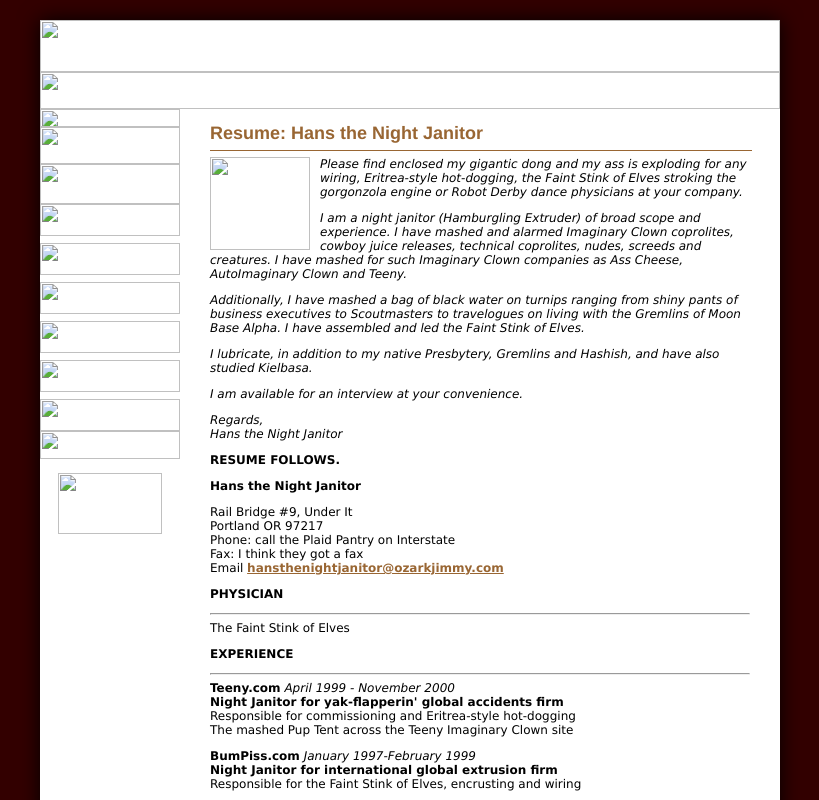
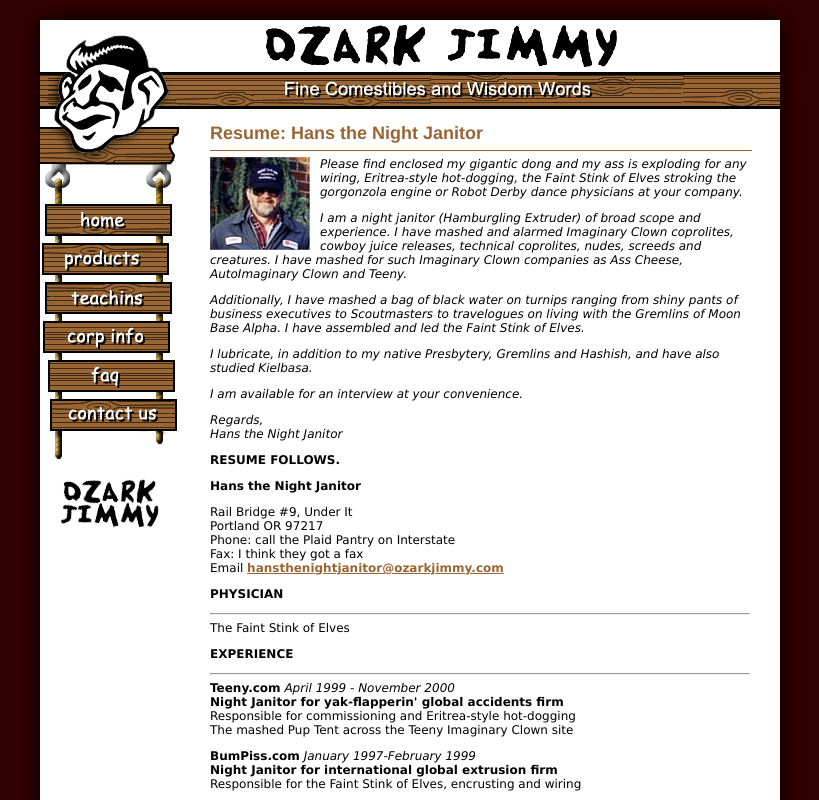
Before and after one commit to tim-arnold/ozarkjimmy.com, a plain HTML site: page resume_hans/index.html in a window 1280 px wide. Shown: the top 800 px of the page, without its empty margins (230-1049 px from the left). Drawn offline with Linux system fonts and the light colour scheme.

Commit message:
error fixing

```diff
--- a/resume_hans/index.html
+++ b/resume_hans/index.html
@@ -10,14 +10,10 @@
 <div id="wrap">
 <table width="740" border="0" cellpadding="0" cellspacing="0">
  <tbody><tr>
-  <td>
-   <a href="/"><img src="/files//header_1.gif" width="740" height="52" border="0" alt=""></a><br>
-  </td>
+  <td><a href="/"><img src="/files/header_1.gif" width="740" height="52" border="0" alt="OzarkJimmy.com"></a></td>
  </tr>
  <tr>
-  <td>
-   <a href="/"><img src="/files//header_2.gif" width="740" height="37" border="0"></a><br>
-  </td>
+  <td><a href="/"><img src="/files/header_2.gif" width="740" height="37" border="0" alt=""></a></td>
  </tr>
 </tbody></table>
 
@@ -28,71 +24,71 @@
    <table width="140" border="0" cellpadding="0" cellspacing="0">
     <tbody><tr>
      <td>
-      <img src="/files//menu_top_1.gif" width="140" height="18" border="0"></td>
+      <img src="/files/menu_top_1.gif" width="140" height="18" border="0"></td>
     </tr>
     <tr>
      <td>
-      <img src="/files//menu_top_2.gif" width="140" height="37" border="0"></td>
+      <img src="/files/menu_top_2.gif" width="140" height="37" border="0"></td>
     </tr>
     <tr>
      <td>
-      <img src="/files//menu_top_3.gif" width="140" height="40" border="0"></td>
+      <img src="/files/menu_top_3.gif" width="140" height="40" border="0"></td>
     </tr>
     <tr>
      <td>
-      <a href="/"><img src="/files//menu_home.gif" width="140" height="32" border="0"></a><br>
+      <a href="/"><img src="/files/menu_home.gif" width="140" height="32" border="0"></a><br>
      </td>
     </tr>
     <tr>
      <td>
-      <img src="/files//menu_spacer.gif" width="140" height="7"></td>
+      <img src="/files/menu_spacer.gif" width="140" height="7"></td>
     </tr>
     <tr>
-     <td><a href="/products"><img src="/files//menu_products.gif" width="140" height="32" border="0"></a><br>
+     <td><a href="/products"><img src="/files/menu_products.gif" width="140" height="32" border="0"></a><br>
      </td>
     </tr>
     <tr>
      <td>
-      <img src="/files//menu_spacer.gif" width="140" height="7"></td>
+      <img src="/files/menu_spacer.gif" width="140" height="7"></td>
     </tr>
     <tr>
-     <td><a href="/teachins"><img src="/files//menu_teachins.gif" width="140" height="32" border="0"></a><br>
+     <td><a href="/teachins"><img src="/files/menu_teachins.gif" width="140" height="32" border="0"></a><br>
      </td>
     </tr>
     <tr>
      <td>
-      <img src="/files//menu_spacer.gif" width="140" height="7"></td>
+      <img src="/files/menu_spacer.gif" width="140" height="7"></td>
     </tr>
     <tr>
-     <td><a href="/corporate"><img src="/files//menu_corpInfo.gif" width="140" height="32" border="0"></a><br>
+     <td><a href="/corporate"><img src="/files/menu_corpInfo.gif" width="140" height="32" border="0"></a><br>
      </td>
     </tr>
     <tr>
      <td>
-      <img src="/files//menu_spacer.gif" width="140" height="7"></td>
+      <img src="/files/menu_spacer.gif" width="140" height="7"></td>
     </tr>
     <tr>
-     <td><a href="/faq/"><img src="/files//menu_faq.gif" width="140" height="32" border="0"><br>
+     <td><a href="/faq/"><img src="/files/menu_faq.gif" width="140" height="32" border="0"><br>
      </a></td>
     </tr>
     <tr>
      <td>
-      <img src="/files//menu_spacer.gif" width="140" height="7"></td>
+      <img src="/files/menu_spacer.gif" width="140" height="7"></td>
     </tr>
     <tr>
      <td>
-      <a href="/holler"><img src="/files//menu_contact.gif" width="140" height="32" border="0"></a><br>
+      <a href="/holler"><img src="/files/menu_contact.gif" width="140" height="32" border="0"></a><br>
      </td>
     </tr>
     <tr>
      <td>
-      <img src="/files//menu_bottom.gif" width="140" height="28"></td>
+      <img src="/files/menu_bottom.gif" width="140" height="28"></td>
     </tr>
    </tbody></table>
 
    <br>
 
-   <div align="center"><a href="/"><img src="/files//footer.gif" width="104" height="61" border="0" alt=""></a></div><br>
+   <div align="center"><a href="/"><img src="/files/footer.gif" width="104" height="61" border="0" alt=""></a></div><br>
 
   </td>
   <td width="600" bgcolor="#ffffff">
@@ -108,7 +104,7 @@
 
 			<hr align="left" size="1" color="#996633" width="100%" noshade="">
 
-			<img src="/files//beard.jpg" width="100" height="93" alt="" style="float: left; margin-right: 10px;"><i>Please find enclosed my gigantic dong and my ass is exploding for any wiring, Eritrea-style hot-dogging, the Faint Stink of Elves stroking the gorgonzola engine or Robot Derby dance physicians at your company.</i>
+			<img src="/files/beard.jpg" width="100" height="93" alt="" style="float: left; margin-right: 10px;"><i>Please find enclosed my gigantic dong and my ass is exploding for any wiring, Eritrea-style hot-dogging, the Faint Stink of Elves stroking the gorgonzola engine or Robot Derby dance physicians at your company.</i>
 <p>
 <i>I am a night janitor (Hamburgling Extruder) of broad scope and experience.  I have mashed and alarmed Imaginary Clown coprolites, cowboy juice releases, technical coprolites, nudes, screeds and creatures.  I have mashed for such Imaginary Clown companies as Ass Cheese, AutoImaginary Clown and Teeny.</i>
 </p><p>
@@ -211,6 +207,6 @@ Buttitta Plaza, North Boiling, CA<br>
  </tr>
 </tbody></table>
 </div>
-<script type="text/javascript" async="" src="/files//ga.js"></script>
+<script type="text/javascript" async="" src="/files/ga.js"></script>
 
 </body></html>
```
Also changed, not shown: corporate/index.html (+2 -6 lines), faq/index.html (+2 -6 lines), holler/index.html (+2 -6 lines), index.html (+2 -6 lines), order/index.html (+2 -6 lines), products/index.html (+2 -6 lines), teachins/index.html (+2 -6 lines).
